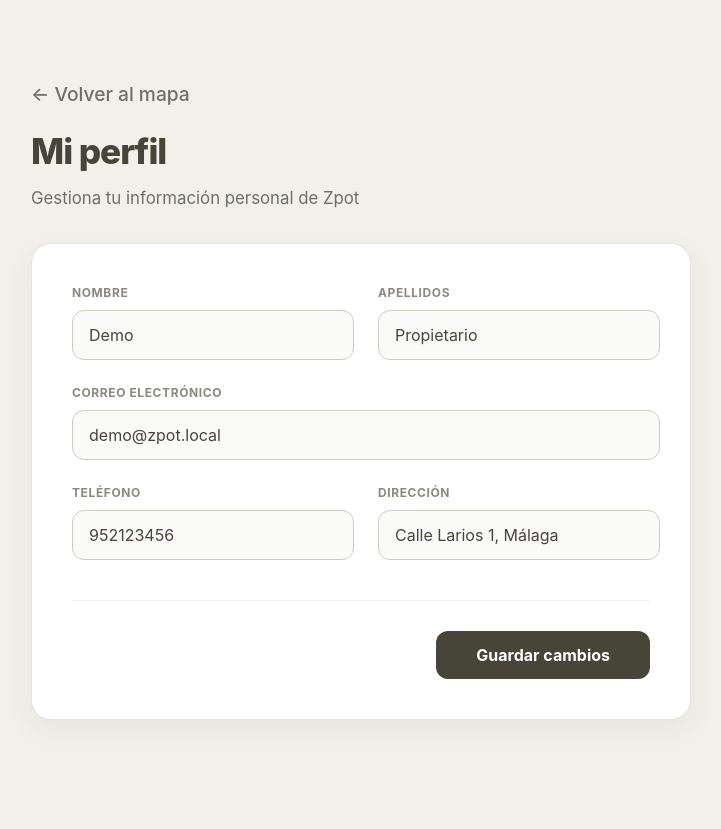
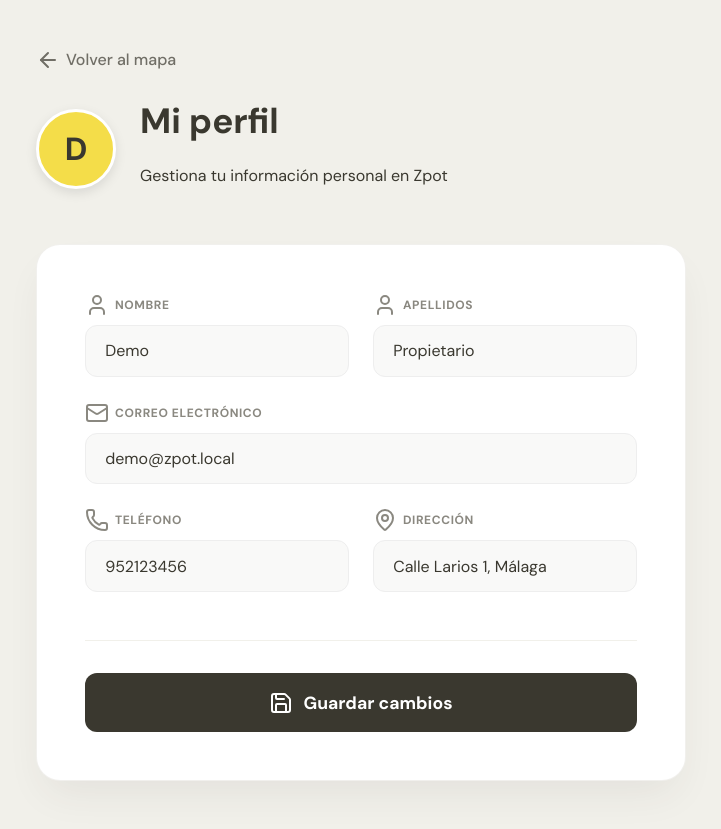
Before and after one commit to luciagl03/Grupo3, a PHP site: page /zpot/backend/mi_perfil.php in a window 1280 px wide. Shown: the whole page, without its empty margins (279-1000 px from the left). Before the commit the page ends 719 px from the top, so only its background shows below. Run offline with PHP 8.4, Linux system fonts and the light colour scheme; a user stored in the database is signed in; data comes from the database, SQL or seed files in the repository; data that the repository does not hold is empty.

Commit message:
estilos mi perfil añadidos

```diff
--- a/backend/mi_perfil.php
+++ b/backend/mi_perfil.php
@@ -14,61 +14,88 @@
 $user = $result->fetch_assoc();
 ?>
 
+
 <!DOCTYPE html>
 <html lang="es">
+
 <head>
     <meta charset="UTF-8">
-    <title>Mi perfil</title>
+    <meta name="viewport" content="width=device-width, initial-scale=1.0, maximum-scale=1.0, user-scalable=no, viewport-fit=cover">
+    <title>Mi perfil — Zpot</title>
+
+    <link rel="preconnect" href="https://fonts.googleapis.com">
+    <link rel="preconnect" href="https://fonts.gstatic.com" crossorigin>
+    <link href="https://fonts.googleapis.com/css2?family=DM+Sans:wght@400;500;700&display=swap" rel="stylesheet">
+    <!-- Lucide Icons para el formulario -->
+    <script src="https://unpkg.com/lucide@latest"></script>
+
     <link rel="stylesheet" href="app.css">
     <link rel="stylesheet" href="../frontend/miperfil.css">
 </head>
+
 <body class="profile-page">
+    <div class="layout">
+        <div class="layout-container">
+            <header class="profile-header">
+                <a href="index.php" class="back-link"><i data-lucide="arrow-left"></i> Volver al mapa</a>
 
-    <div class="layout-container">
-        <header class="profile-header">
-            <a href="index.php" class="back-link">← Volver al mapa</a>
-            <h1>Mi perfil</h1>
-            <p>Gestiona tu información personal de Zpot</p>
-        </header>
+                <div class="header-content">
+                    <div class="profile-avatar">
+                        <?php
+                            $inicial = substr($user['Nombre'] ?? 'U', 0, 1);
+                            echo htmlspecialchars(strtoupper($inicial));
+                        ?>
+                    </div>
+                    <div class="header-text">
+                        <h1 class="headline">Mi perfil</h1>
+                        <p class="support">Gestiona tu información personal en Zpot</p>
+                    </div>
+                </div>
+            </header>
 
-        <div class="profile-layout">
-            <main class="profile-card">
+            <main class="card profile-card">
                 <form action="actualizar_perfil.php" method="POST" class="profile-form">
 
                     <div class="form-grid">
                         <div class="form-group">
-                            <label>Nombre</label>
-                            <input type="text" name="nombre" value="<?= htmlspecialchars($user['Nombre'] ?? '') ?>">
+                            <label><i data-lucide="user"></i> Nombre</label>
+                            <input type="text" name="nombre" value="<?= htmlspecialchars($user['Nombre'] ?? '') ?>" placeholder="Tu nombre">
                         </div>
 
                         <div class="form-group">
-                            <label>Apellidos</label>
-                            <input type="text" name="apellidos" value="<?= htmlspecialchars($user['Apellidos'] ?? '') ?>">
+                            <label><i data-lucide="user"></i> Apellidos</label>
+                            <input type="text" name="apellidos" value="<?= htmlspecialchars($user['Apellidos'] ?? '') ?>" placeholder="Tus apellidos">
                         </div>
 
                         <div class="form-group full-width">
-                            <label>Correo electrónico</label>
-                            <input type="email" name="email" value="<?= htmlspecialchars($user['Email'] ?? '') ?>">
+                            <label><i data-lucide="mail"></i> Correo electrónico</label>
+                            <input type="email" name="email" value="<?= htmlspecialchars($user['Email'] ?? '') ?>" placeholder="tu@email.com">
                         </div>
 
                         <div class="form-group">
-                            <label>Teléfono</label>
-                            <input type="text" name="telefono" value="<?= htmlspecialchars($user['Telefono'] ?? '') ?>">
+                            <label><i data-lucide="phone"></i> Teléfono</label>
+                            <input type="text" name="telefono" value="<?= htmlspecialchars($user['Telefono'] ?? '') ?>" placeholder="Número de contacto">
                         </div>
 
                         <div class="form-group">
-                            <label>Dirección</label>
-                            <input type="text" name="direccion" value="<?= htmlspecialchars($user['Direccion'] ?? '') ?>">
+                            <label><i data-lucide="map-pin"></i> Dirección</label>
+                            <input type="text" name="direccion" value="<?= htmlspecialchars($user['Direccion'] ?? '') ?>" placeholder="Tu dirección">
                         </div>
                     </div>
 
                     <div class="form-actions">
-                        <button type="submit" class="btn-save">Guardar cambios</button>
+                        <button type="submit" class="btn-save">
+                            <i data-lucide="save"></i> Guardar cambios
+                        </button>
                     </div>
                 </form>
             </main>
         </div>
     </div>
 
+    <!-- Inicializar iconos -->
+    <script>
+      lucide.createIcons();
+    </script>
 </body>
 </html>
--- a/frontend/miperfil.css
+++ b/frontend/miperfil.css
@@ -1,94 +1,101 @@
 
 :root {
     --brand-yellow: #f4dd49;
-    --brand-dark: #474438;
+    --brand-dark: #3a382f;
     --brand-grey: #cfccc4;
     --brand-bg: #f1f0ea;
-    --system-fonts: -apple-system, BlinkMacSystemFont, "Segoe UI", Roboto, Helvetica, Arial, sans-serif;
+    --text-muted: #706e66;
+    --radius: 12px;
 }
 
+body.profile-page {
+    margin: 0;
+    padding: 0;
+    min-height: 100vh;
+    font-family: 'DM Sans', sans-serif;
+    background-color: var(--brand-bg);
+}
 
-body.profile-page {
-    margin: 0 !important;
-    padding: 0 !important;
-    max-width: none !important;
-    width: 100% !important;
-    min-height: 100vh;
-    font-family: var(--system-fonts);
-    background-color: var(--brand-bg) !important;
+.layout {
+    width: 100%;
     display: flex;
     justify-content: center;
-    align-items: center;
+    padding: 3rem 1rem;
 }
-
 
 .layout-container {
     width: 100%;
-    max-width: 700px;
-    padding: 40px 20px;
+    max-width: 650px;
 }
 
+.profile-header {
+    margin-bottom: 2.5rem;
+}
 
-.profile-header {
-    margin-bottom: 2rem;
-    text-align: left;
+.header-content {
+    display: flex;
+    align-items: center;
+    gap: 1.5rem;
+    margin-top: 1rem;
+}
+
+.profile-avatar {
+    width: 80px;
+    height: 80px;
+    background-color: var(--brand-yellow);
+    color: var(--brand-dark);
+    border-radius: 50%;
+    display: flex;
+    align-items: center;
+    justify-content: center;
+    font-size: 2rem;
+    font-weight: 700;
+    box-shadow: 0 4px 12px rgba(0,0,0,0.1);
+    border: 3px solid #fff;
+    flex-shrink: 0;
 }
 
 .back-link {
-    display: inline-block;
-    color: #706e66;
+    display: inline-flex;
+    align-items: center;
+    gap: 6px;
+    color: var(--text-muted);
     text-decoration: none;
-    font-size: 1.2rem;
     font-weight: 500;
-    margin-bottom: 1rem;
-    transition: color 0.2s ease, transform 0.2s ease;
+    transition: 0.2s;
 }
 
-.back-link:hover {
+.back-link i { width: 18px; }
+.back-link:hover { color: var(--brand-dark); transform: translateX(-4px); }
+
+.headline {
+    font-size: 2.2rem;
+    font-weight: 800;
     color: var(--brand-dark);
-    transform: translateX(-4px);
+    margin: 0;
 }
 
-.profile-header h1 {
-    font-size: 2.2rem;
-    font-weight: 800;
-    margin: 0;
-    letter-spacing: -0.03em;
-    color: var(--brand-dark);
-}
-
-.profile-header p {
-    color: #706e66;
-    margin: 8px 0 0 0;
-    font-size: 1.05rem;
-}
-
-.profile-card {
+.card {
     background: #ffffff;
-    border-radius: 20px;
-    padding: 40px;
-    box-shadow: 0 10px 30px rgba(58, 56, 47, 0.06);
-    border: 1px solid rgba(207, 204, 196, 0.5);
+    border-radius: 24px;
+    padding: 3rem;
+    box-shadow: 0 20px 40px -10px rgba(58, 56, 47, 0.08);
+    border: 1px solid rgba(207, 204, 196, 0.3);
 }
 
 
 .form-grid {
     display: grid;
     grid-template-columns: 1fr 1fr;
-    gap: 24px;
+    gap: 1.5rem;
 }
 
-
-.full-width {
-    grid-column: span 2;
-}
-
-.form-group {
-    display: flex;
-    flex-direction: column;
-}
+.full-width { grid-column: span 2; }
 
 .form-group label {
+    display: flex;
+    align-items: center;
+    gap: 6px;
     font-size: 0.75rem;
     font-weight: 700;
     text-transform: uppercase;
@@ -97,82 +104,70 @@
     letter-spacing: 0.05em;
 }
 
+.form-group label i {
+    width: 14px;
+    color: var(--brand-yellow);
+}
+
 .form-group input {
-    padding: 14px 16px;
-    font-family: var(--system-fonts);
+    width: 100%;
+    padding: 0.9rem 1.2rem;
+    font-family: inherit;
     font-size: 1rem;
-    border: 1.5px solid var(--brand-grey);
-    border-radius: 12px;
-    background-color: #fafaf9;
+    border: 1.5px solid #eee;
+    border-radius: var(--radius);
+    background-color: #f9f9f8;
     color: var(--brand-dark);
-    transition: all 0.2s cubic-bezier(0.4, 0, 0.2, 1);
+    transition: all 0.2s;
 }
 
 .form-group input:focus {
     outline: none;
     border-color: var(--brand-dark);
-    background-color: #ffffff;
-    box-shadow: 0 0 0 4px rgba(244, 221, 73, 0.3);
+    background-color: #fff;
+    box-shadow: 0 0 0 4px rgba(244, 221, 73, 0.2);
 }
 
+/* BOTONES */
 .form-actions {
-    margin-top: 40px;
-    padding-top: 30px;
+    margin-top: 3rem;
+    padding-top: 2rem;
     border-top: 1px solid #f1f0ea;
-    display: flex;
-    justify-content: flex-end;
 }
 
 .btn-save {
+    width: 100%;
     background-color: var(--brand-dark);
     color: #ffffff;
     border: none;
-    padding: 14px 40px;
-    font-family: var(--system-fonts);
-    font-size: 1rem;
+    padding: 1.1rem;
+    font-family: inherit;
+    font-size: 1.1rem;
     font-weight: 700;
-    border-radius: 12px;
+    border-radius: var(--radius);
     cursor: pointer;
-    transition: all 0.2s;
+    display: flex;
+    align-items: center;
+    justify-content: center;
+    gap: 10px;
+    transition: 0.2s;
 }
 
+.btn-save i { width: 20px; }
+
 .btn-save:hover {
-    background-color: #000000;
-    transform: translateY(-1px);
-    box-shadow: 0 4px 12px rgba(0, 0, 0, 0.15);
+    background-color: #1a1915;
+    transform: translateY(-2px);
+    box-shadow: 0 8px 16px rgba(0,0,0,0.1);
 }
 
-.btn-save:active {
-    transform: translateY(0);
+
+@media (max-width: 767px) {
+    .layout { padding: 0; }
+    body.profile-page { background-color: #fff; }
+    .profile-header { padding: 2rem 1.5rem; }
+    .card { border-radius: 0; border: none; padding: 1.5rem; box-shadow: none; }
+    .form-grid { grid-template-columns: 1fr; }
+    .header-content { flex-direction: column; align-items: flex-start; text-align: left; }
+    .profile-avatar { width: 60px; height: 60px; font-size: 1.5rem; }
 }
-
-/* Móvil */
-@media (max-width: 600px) {
-    .layout-container {
-        padding: 20px 0;
-    }
-
-    .profile-card {
-        border-radius: 0;
-        border: none;
-        padding: 30px 20px;
-        box-shadow: none;
-    }
-
-    .form-grid {
-        grid-template-columns: 1fr;
-    }
-
-    .full-width {
-        grid-column: span 1;
-    }
-
-    .profile-header {
-        padding: 0 20px;
-    }
-
-    body.profile-page {
-        align-items: flex-start;
-        background-color: #fff !important;
-    }
-}
```
